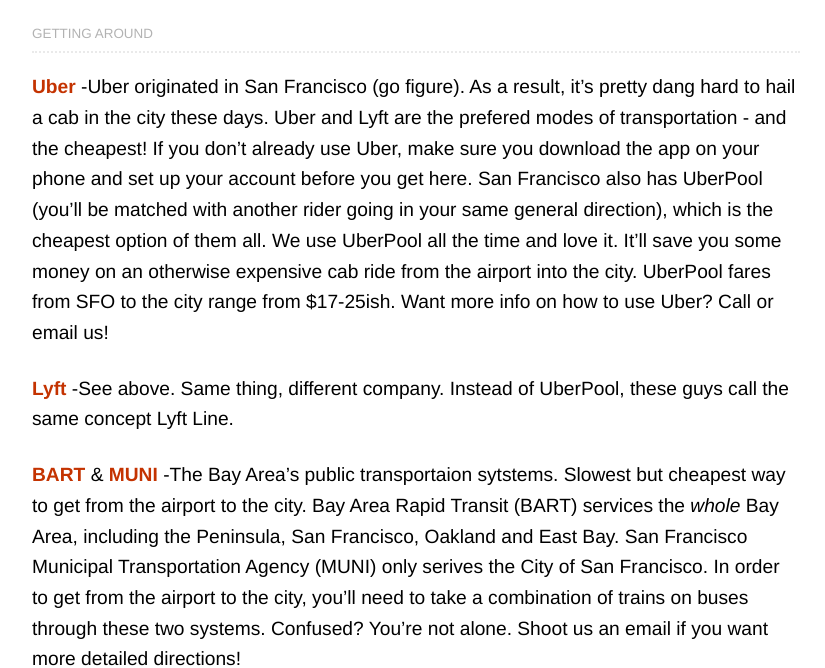
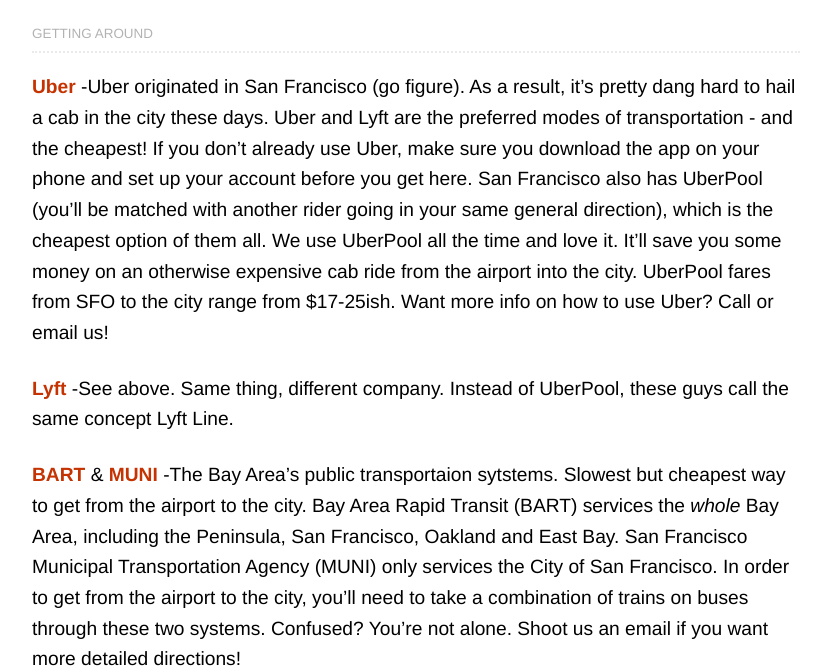
Before and after one commit to nkadlac/alieplusnate.com, a Jekyll site: the page built from travel.md, in a window 1280 px wide and 1400 px high, scrolled down 1127 px. Shown: the part 184-852 px from the top of the window, without its empty margins (224-1049 px from the left). Built offline with Jekyll 4.4.1, drawn with Linux system fonts in a browser that asks for light colours; some web fonts are replaced.

Commit message:
updated travel page

```diff
--- a/travel.md
+++ b/travel.md
@@ -50,13 +50,13 @@
 ## Getting Around
 
 * **[Uber](https://get.uber.com/sign-up/?exp=home_signup_form)**
-  -Uber originated in San Francisco (go figure). As a result, it's pretty dang hard to hail a cab in the city these days. Uber and Lyft are the prefered modes of transportation - and the cheapest! If you don't already use Uber, make sure you download the app on  your phone and set up your account before you get here. San Francisco also has UberPool (you'll be matched with another rider going in your same general direction), which is the cheapest option of them all. We use UberPool all the time and love it. It'll save you some money on an otherwise expensive cab ride from the airport into the city. UberPool fares from SFO to the city range from $17-25ish. Want more info on how to use Uber? Call or email us!
+  -Uber originated in San Francisco (go figure). As a result, it's pretty dang hard to hail a cab in the city these days. Uber and Lyft are the preferred modes of transportation - and the cheapest! If you don't already use Uber, make sure you download the app on  your phone and set up your account before you get here. San Francisco also has UberPool (you'll be matched with another rider going in your same general direction), which is the cheapest option of them all. We use UberPool all the time and love it. It'll save you some money on an otherwise expensive cab ride from the airport into the city. UberPool fares from SFO to the city range from $17-25ish. Want more info on how to use Uber? Call or email us!
 
 * **[Lyft](https://www.lyft.com/)**
   -See above. Same thing, different company. Instead of UberPool, these guys call the same concept Lyft Line.
 
 * **[BART](https://www.bart.gov/)** & **[MUNI](https://www.sfmta.com/)**
-  -The Bay Area's public transportaion sytstems. Slowest but cheapest way to get from the airport to the city. Bay Area Rapid Transit (BART) services the *whole* Bay Area, including the Peninsula, San Francisco, Oakland and East Bay. San Francisco Municipal Transportation Agency (MUNI) only serives the City of San Francisco. In order to get from the airport to the city, you'll need to take a combination of trains on buses through these two systems. Confused? You're not alone. Shoot us an email if you want more detailed directions!
+  -The Bay Area's public transportaion sytstems. Slowest but cheapest way to get from the airport to the city. Bay Area Rapid Transit (BART) services the *whole* Bay Area, including the Peninsula, San Francisco, Oakland and East Bay. San Francisco Municipal Transportation Agency (MUNI) only services the City of San Francisco. In order to get from the airport to the city, you'll need to take a combination of trains on buses through these two systems. Confused? You're not alone. Shoot us an email if you want more detailed directions!
 
 * **[Super Shuttle](http://www.supershuttle.com/)**
   -This is a van shuttle service that you can schedule ahead of time. Great option if you want to secure you're ride before you arrive at the airport. When you book, you enter the name or address of where you are staying, so the driver already will have your information. Prices can range from $17-100, depending on how fancy you want to get.
```
